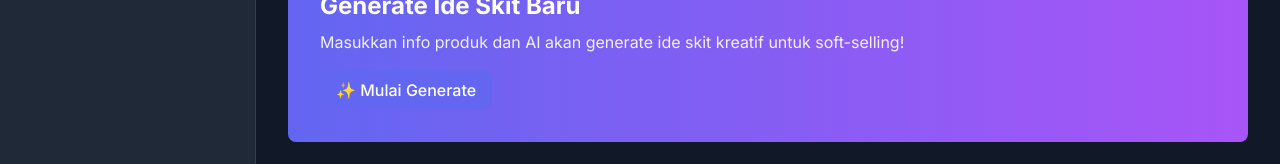
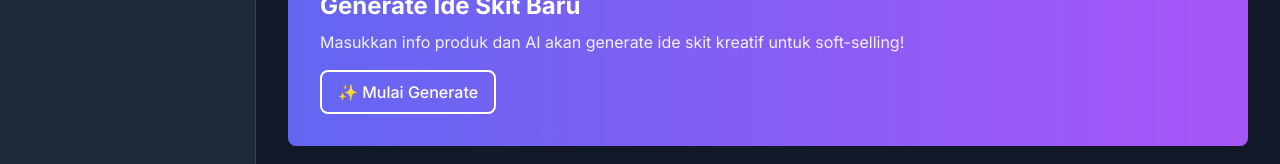
Before and after one commit to ardha27/ugc-brainstorming, a React (Vite) app: page / in a window 1280 px wide. Shown: the part 377-541 px from the top of the page. Built offline with nearby package versions, Linux system fonts and the light colour scheme; no server answers; the database is empty; the HTML template or start-up script is replaced by a standard one.

Commit message:
fix: outline button for better contrast on gradient

```diff
--- a/src/pages/Dashboard.jsx
+++ b/src/pages/Dashboard.jsx
@@ -75,7 +75,7 @@ export function Dashboard() {
             Masukkan info produk dan AI akan generate ide skit kreatif untuk soft-selling!
           </p>
           <Link to="/generate">
-            <Button className="bg-indigo-500 text-white hover:bg-indigo-400">
+            <Button variant="outline" className="border-white text-white hover:bg-white hover:text-gray-900">
               ✨ Mulai Generate
             </Button>
           </Link>
```
